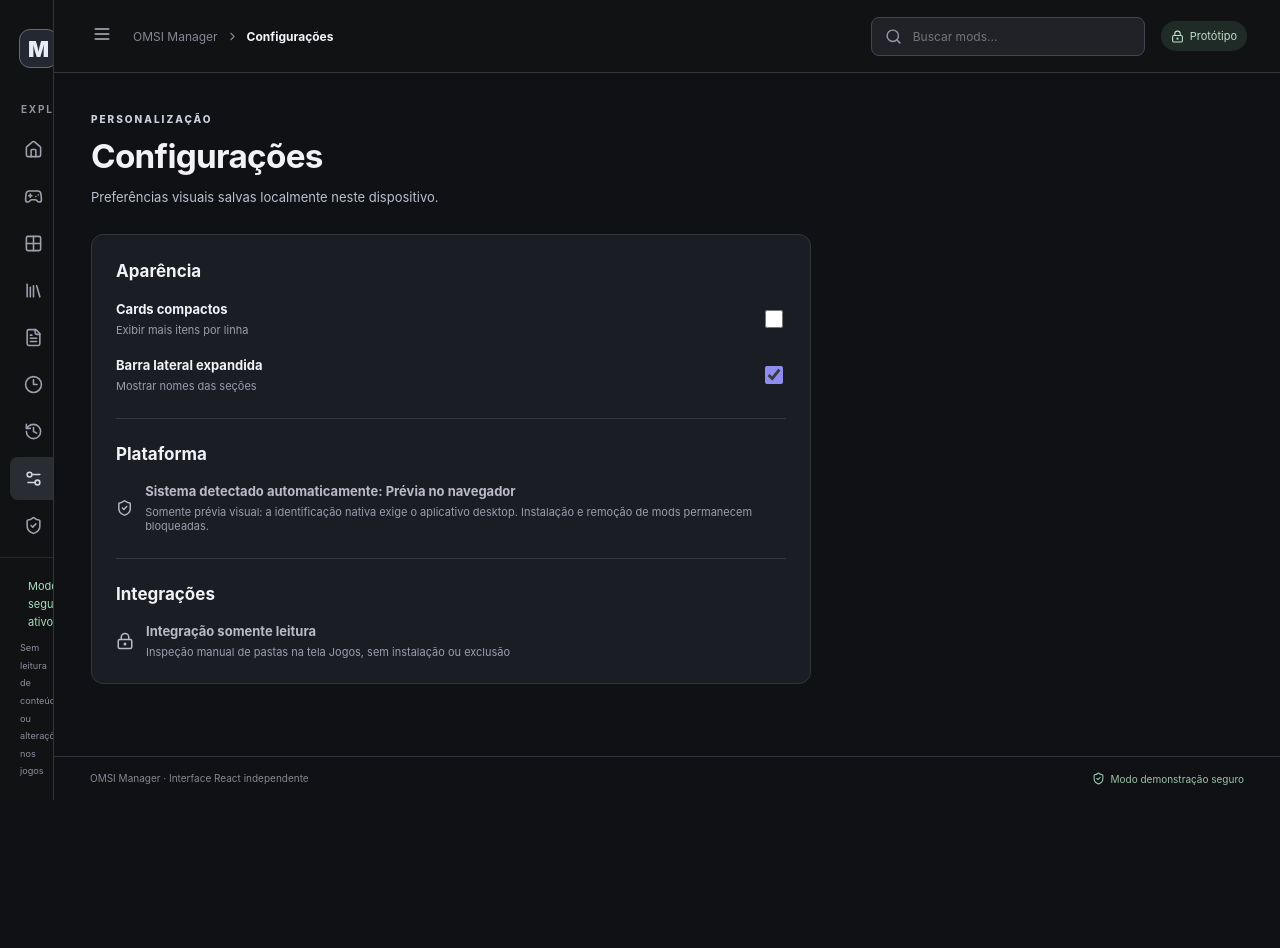
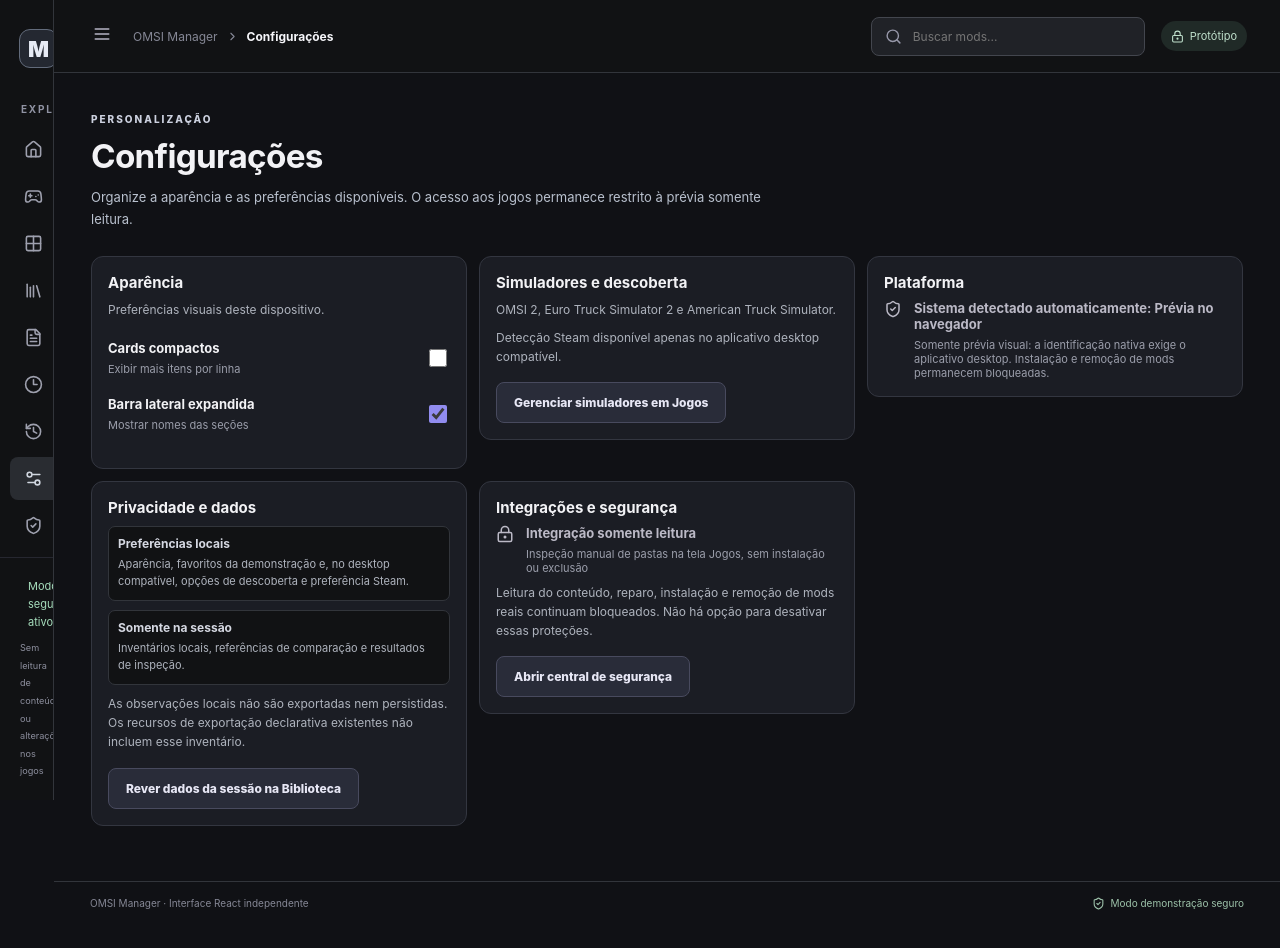
Before and after one commit to nego001/omsi-manager-ui-preview, a React (Vite) app in the folder react-prototype/: page / in a window 1280 px wide. Both pictures are taken after a click on the button "Configurações". Shown: the top 948 px of the page. Before the commit the page ends 800 px from the top, so only its background shows below. Built offline with nearby package versions, Linux system fonts and the light colour scheme.

Commit message:
M143: organize settings and clarify data scope without new capabilities

```diff
--- a/react-prototype/src/App.tsx
+++ b/react-prototype/src/App.tsx
@@ -2229,7 +2229,43 @@ export default function App(){
   <small className="session-comparison-note">Somente metadados salvos nesta sessão. Alterações nos alertas declarados não demonstram melhora ou piora real da instalação.</small>
  </section>}
  <div className="empty"><History size={32}/><h3>Sem atividades registradas</h3><p>Quando houver integração validada, somente eventos reais aparecerão aqui.</p></div><SyntheticDiagnosticPreview/></>}
-    {screen==='settings'&&<><div className="page-heading"><span className="eyebrow">PERSONALIZAÇÃO</span><h1>Configurações</h1><p>Preferências visuais salvas localmente neste dispositivo.</p></div><div className="settings-panel"><h3>Aparência</h3><label className="switch-row"><span><strong>Cards compactos</strong><small>Exibir mais itens por linha</small></span><input type="checkbox" checked={dense} onChange={e=>setDense(e.target.checked)}/></label><label className="switch-row"><span><strong>Barra lateral expandida</strong><small>Mostrar nomes das seções</small></span><input type="checkbox" checked={sidebar} onChange={e=>setSidebar(e.target.checked)}/></label><div className="divider"/><h3>Plataforma</h3><div className="disabled-integration"><ShieldCheck size={18}/><div><strong>Sistema detectado automaticamente: {osLabel}</strong><small>{runtime?.platformSelection==='automatic'?'Aplicativo portátil com recursos específicos da plataforma, sem configuração manual.':'Somente prévia visual: a identificação nativa exige o aplicativo desktop.'} Instalação e remoção de mods permanecem bloqueadas.</small></div></div><div className="divider"/><h3>Integrações</h3><div className="disabled-integration"><LockKeyhole size={18}/><div><strong>Integração somente leitura</strong><small>Inspeção manual de pastas na tela Jogos, sem instalação ou exclusão</small></div></div></div></>}
+    {screen==='settings'&&<>
+     <div className="page-heading"><span className="eyebrow">PERSONALIZAÇÃO</span><h1>Configurações</h1><p>Organize a aparência e as preferências disponíveis. O acesso aos jogos permanece restrito à prévia somente leitura.</p></div>
+     <div className="settings-section-grid">
+      <section className="settings-panel settings-section" aria-label="Aparência">
+       <h3>Aparência</h3><p>Preferências visuais deste dispositivo.</p>
+       <label className="switch-row"><span><strong>Cards compactos</strong><small>Exibir mais itens por linha</small></span><input type="checkbox" checked={dense} onChange={e=>setDense(e.target.checked)}/></label>
+       <label className="switch-row"><span><strong>Barra lateral expandida</strong><small>Mostrar nomes das seções</small></span><input type="checkbox" checked={sidebar} onChange={e=>setSidebar(e.target.checked)}/></label>
+      </section>
+      <section className="settings-panel settings-section" aria-label="Simuladores e descoberta">
+       <h3>Simuladores e descoberta</h3><p>OMSI 2, Euro Truck Simulator 2 e American Truck Simulator.</p>
+       {typeof window.omsiPreview?.discoverSteam==='function'?<>
+        <label className="switch-row"><span><strong>Detectar jogos ao iniciar</strong><small>Consultar locais conhecidos da Steam na próxima abertura, sem inspecionar conteúdo.</small></span><input type="checkbox" checked={discoverAtStartup} onChange={e=>updateStartupDiscovery(e.target.checked)}/></label>
+        {startupDiscoveryError&&<p role="alert">{startupDiscoveryError}</p>}
+       </>:<p>Detecção Steam disponível apenas no aplicativo desktop compatível.</p>}
+       <button type="button" className="btn secondary" onClick={()=>goto('games')}>Gerenciar simuladores em Jogos</button>
+      </section>
+      <section className="settings-panel settings-section" aria-label="Plataforma">
+       <h3>Plataforma</h3>
+       <div className="disabled-integration"><ShieldCheck size={18}/><div><strong>Sistema detectado automaticamente: {osLabel}</strong><small>{runtime?.platformSelection==='automatic'?'Aplicativo portátil com recursos específicos da plataforma, sem configuração manual.':'Somente prévia visual: a identificação nativa exige o aplicativo desktop.'} Instalação e remoção de mods permanecem bloqueadas.</small></div></div>
+      </section>
+      <section className="settings-panel settings-section" aria-label="Privacidade e dados">
+       <h3>Privacidade e dados</h3>
+       <dl className="settings-data-scope">
+        <div><dt>Preferências locais</dt><dd>Aparência, favoritos da demonstração e, no desktop compatível, opções de descoberta e preferência Steam.</dd></div>
+        <div><dt>Somente na sessão</dt><dd>Inventários locais, referências de comparação e resultados de inspeção.</dd></div>
+       </dl>
+       <p>As observações locais não são exportadas nem persistidas. Os recursos de exportação declarativa existentes não incluem esse inventário.</p>
+       <button type="button" className="btn secondary" onClick={()=>goto('library')}>Rever dados da sessão na Biblioteca</button>
+      </section>
+      <section className="settings-panel settings-section" aria-label="Integrações e segurança">
+       <h3>Integrações e segurança</h3>
+       <div className="disabled-integration"><LockKeyhole size={18}/><div><strong>Integração somente leitura</strong><small>Inspeção manual de pastas na tela Jogos, sem instalação ou exclusão</small></div></div>
+       <p>Leitura do conteúdo, reparo, instalação e remoção de mods reais continuam bloqueados. Não há opção para desativar essas proteções.</p>
+       <button type="button" className="btn secondary" onClick={()=>goto('security')}>Abrir central de segurança</button>
+      </section>
+     </div>
+    </>}
     {screen==='security'&&<><div className="page-heading"><span className="eyebrow">PROTEÇÃO DO AMBIENTE</span><h1>Central de segurança</h1><p>As ações destrutivas estão inacessíveis por projeto.</p></div><div className="security-grid"><div className="security-card"><CheckCircle2 size={25}/><h3>Modo somente leitura</h3><p>A inspeção local é manual e só conta entradas diretas de pastas conhecidas, sem ler conteúdo de arquivos.</p></div><div className="security-card"><LockKeyhole size={25}/><h3>Instalação bloqueada</h3><p>Não existe comando de instalação nem execução em segundo plano.</p></div><div className="security-card"><ShieldCheck size={25}/><h3>Desinstalação bloqueada</h3><p>Não há mecanismo capaz de apagar arquivos de jogos.</p></div><div className="security-card warning"><AlertTriangle size={25}/><h3>Testes pendentes</h3><p>Restam validações de integridade, backup, rollback, limites de caminho e permissões.</p></div></div><button className="btn secondary" onClick={notice}>Verificar disponibilidade das operações</button></>}
    </main><footer className="footer"><span>OMSI Manager · Interface React independente</span><span><ShieldCheck size={13}/> Modo demonstração seguro</span></footer>
   </div>{toast&&<div className="toast" role="status"><LockKeyhole size={16}/>{toast}<button aria-label="Fechar aviso" onClick={()=>setToast('')}>×</button></div>}
```
Also changed, not shown: react-prototype/src/style.css, 2 other files (tests, documents, lock files or other folders).
